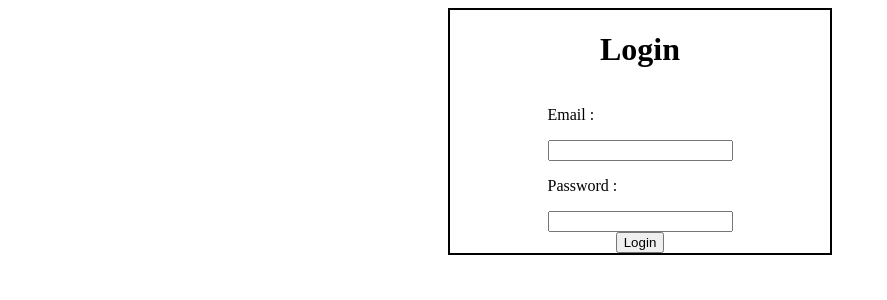
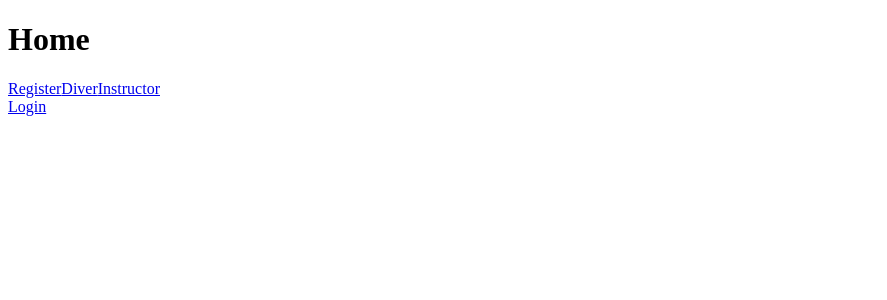
Before and after one commit to MaverickAD/diving, a React (Create React App) app in the folder client/: page / in a window 1280 px wide. Shown: the top 300 px of the page, without its empty margins (0-887 px from the left). Built offline with nearby package versions, Linux system fonts and the light colour scheme.

Commit message:
Login button or Profil button, if login or not

```diff
--- a/client/src/App.js
+++ b/client/src/App.js
@@ -3,24 +3,23 @@ import { Route, Routes } from "react-router-dom";
 import "./App.css";
 import Home from "./Pages/Home/Home";
 import Login from "./Pages/Login/Login";
+import useToken from "./Hook/useToken";
+import Profil from "./Pages/Profil/Profil";
 import Register from "./Pages/Register/Register";
 import Diver from "./Pages/Diver/Diver";
 import Instructor from "./Pages/Instructor/Instructor";
-import useToken from "./Hook/useToken";
 
 function App(props) {
-  const { token, setToken } = useToken();
-
-  if (!token) {
-    return <Login setToken={setToken} />;
-  }
-
+  const { setToken } = useToken();
   return (
     <div className={"wrapper"}>
       <Routes>
-        <Route path="/" element={<Home />} />
-        <Route path="/login" element={<Login setToken={setToken} />} />
-        <Route path="/register" element={<Register />} />
+        <Route path={"/"} element={<Home />} />
+
+        <Route path={"/login"} element={<Login setToken={setToken} />} />
+        <Route path={"/register"} element={<Register />} />
+
+        <Route path={"/profil"} element={<Profil />} />
         <Route path={"/diver"} element={<Diver />} />
         <Route path={"/instructor"} element={<Instructor />} />
       </Routes>
--- /dev/null
+++ b/client/src/Component/LoginButton/LoginButton.js
@@ -0,0 +1,12 @@
+import React from "react";
+import { Link } from "react-router-dom";
+
+function LoginButton(props) {
+  return (
+    <div>
+      <Link to={"/login"}>Login</Link>
+    </div>
+  );
+}
+
+export default LoginButton;
--- a/client/src/Component/NavBar/NavBar.js
+++ b/client/src/Component/NavBar/NavBar.js
@@ -5,7 +5,6 @@ function NavBar(props) {
   return (
     <>
       <nav>
-        <Link to={"/login"}>Login</Link>
         <Link to={"/register"}>Register</Link>
         <Link to={"/diver"}>Diver</Link>
         <Link to={"/instructor"}>Instructor</Link>
--- /dev/null
+++ b/client/src/Component/ProfilButton/ProfilButton.js
@@ -0,0 +1,12 @@
+import React from "react";
+import { Link } from "react-router-dom";
+
+function ProfilButton(props) {
+  return (
+    <div>
+      <Link to={"/profil"}>Profil</Link>
+    </div>
+  );
+}
+
+export default ProfilButton;
--- a/client/src/Pages/Diver/Diver.js
+++ b/client/src/Pages/Diver/Diver.js
@@ -1,7 +1,18 @@
-import React from "react";
+import React, { useEffect } from "react";
 import NavBar from "../../Component/NavBar/NavBar";
+import useToken from "../../Hook/useToken";
+import { useNavigate } from "react-router-dom";
 
 function Diver(props) {
+  const { token } = useToken();
+  const navigate = useNavigate();
+
+  useEffect(() => {
+    if (!token) {
+      navigate("/login", { replace: true });
+    }
+  }, [token, navigate]);
+
   return (
     <>
       <h1>Diver</h1>
--- a/client/src/Pages/Home/Home.js
+++ b/client/src/Pages/Home/Home.js
@@ -1,11 +1,17 @@
 import React from "react";
 import NavBar from "../../Component/NavBar/NavBar";
+import useToken from "../../Hook/useToken";
+import ProfilButton from "../../Component/ProfilButton/ProfilButton";
+import LoginButton from "../../Component/LoginButton/LoginButton";
 
 function Home(props) {
+  const { token } = useToken();
+
   return (
     <>
       <h1>Home</h1>
       <NavBar />
+      {token ? <ProfilButton /> : <LoginButton />}
     </>
   );
 }
--- a/client/src/Pages/Instructor/Instructor.js
+++ b/client/src/Pages/Instructor/Instructor.js
@@ -1,7 +1,18 @@
-import React from "react";
+import React, { useEffect } from "react";
 import NavBar from "../../Component/NavBar/NavBar";
+import useToken from "../../Hook/useToken";
+import { useNavigate } from "react-router-dom";
 
 function Instructor(props) {
+  const { token } = useToken();
+  const navigate = useNavigate();
+
+  useEffect(() => {
+    if (!token) {
+      navigate("/login", { replace: true });
+    }
+  }, [token, navigate]);
+
   return (
     <>
       <h1>Instructor</h1>
--- a/client/src/Pages/Login/Login.js
+++ b/client/src/Pages/Login/Login.js
@@ -1,6 +1,7 @@
 import React, { useState } from "react";
 import PropTypes from "prop-types";
 import "./Login.css";
+import { useNavigate } from "react-router-dom";
 
 async function loginUser(credentials) {
   return fetch("http://localhost:5000/users/signin", {
@@ -15,6 +16,7 @@ async function loginUser(credentials) {
 export default function Login({ setToken }) {
   const [email, setEmail] = useState();
   const [password, setPassword] = useState();
+  const navigate = useNavigate();
 
   const handleSubmit = async (event) => {
     event.preventDefault();
@@ -23,6 +25,11 @@ export default function Login({ setToken }) {
       password,
     });
     setToken(token);
+    if (token.token) {
+      navigate(-1);
+    } else {
+      alert("Wrong email or password");
+    }
   };
 
   return (
--- /dev/null
+++ b/client/src/Pages/Profil/Profil.js
@@ -0,0 +1,11 @@
+import React from "react";
+
+function Profil(props) {
+  return (
+    <div>
+      <h1>Profil</h1>
+    </div>
+  );
+}
+
+export default Profil;
```
